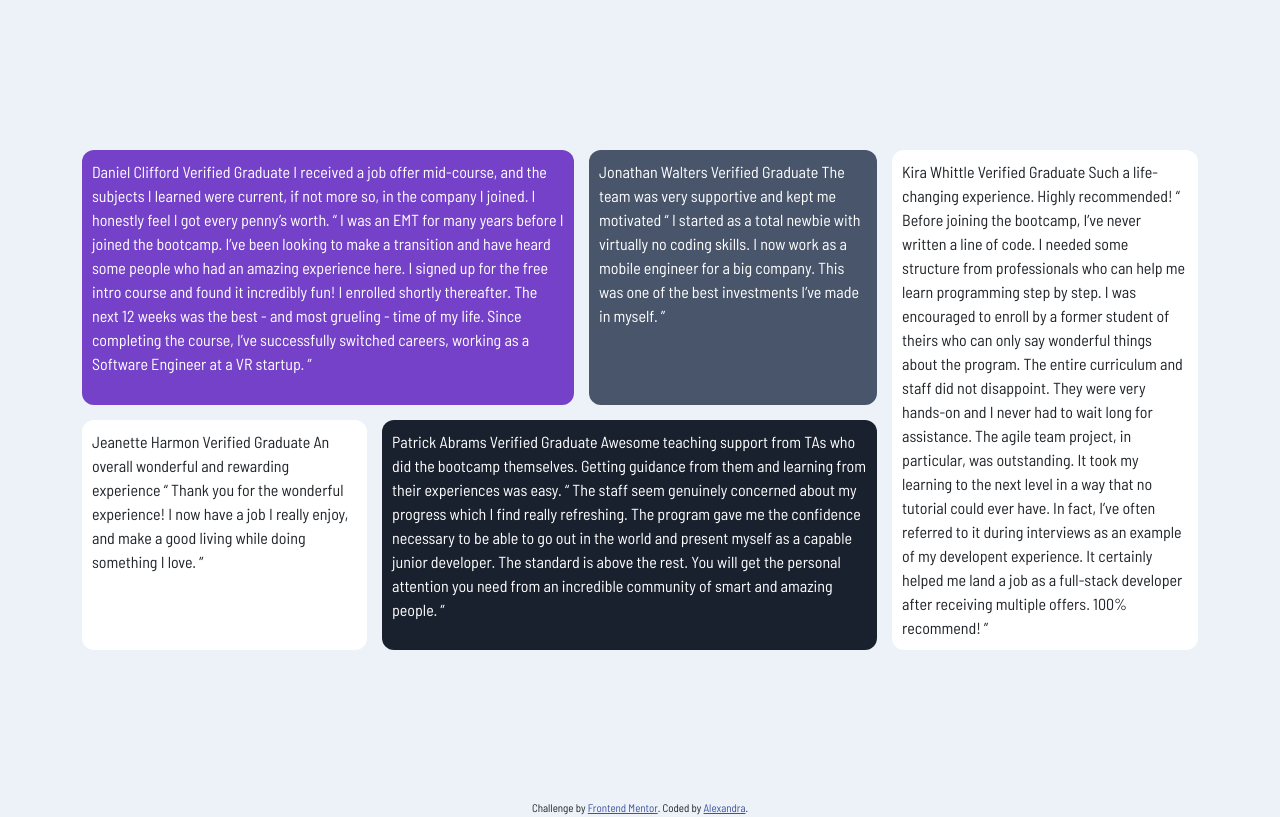
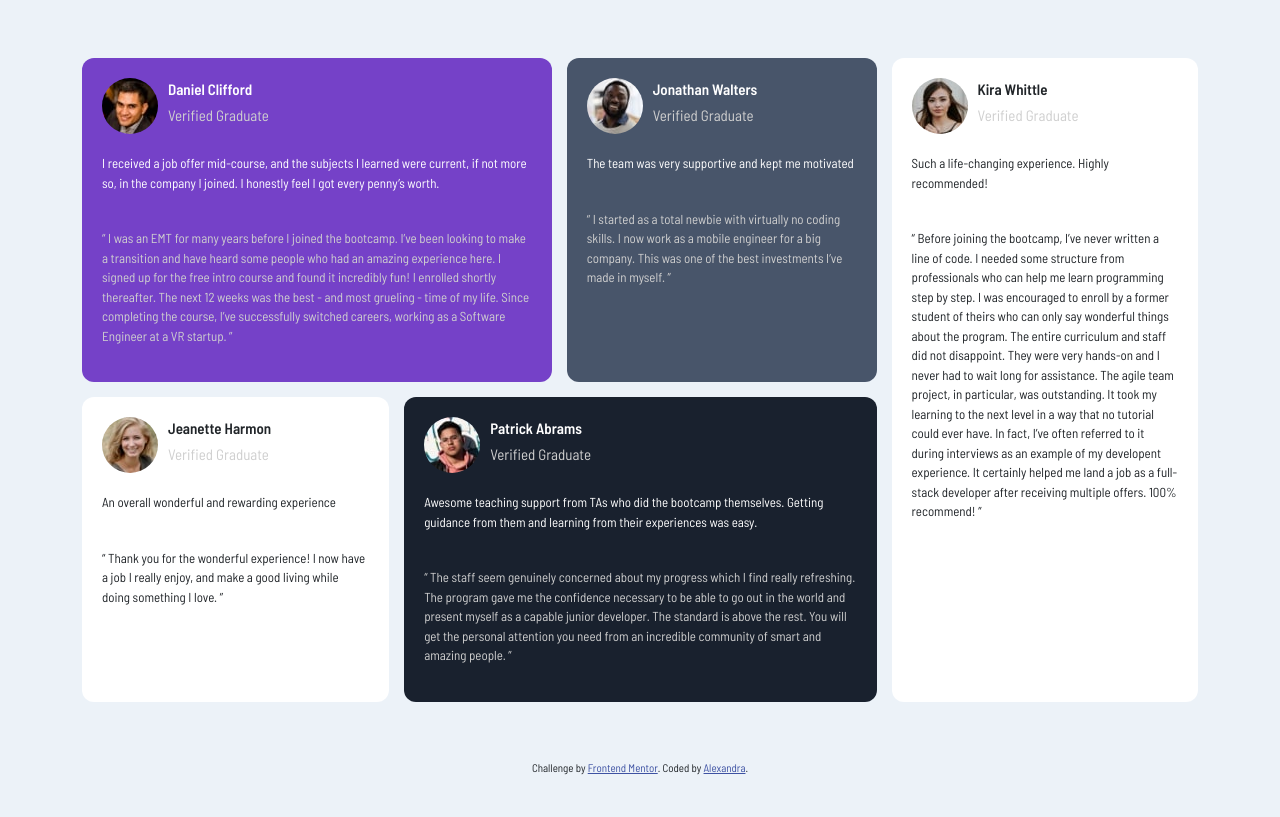
Before and after one commit to AlexandraTnd/Frontend-Mentor---Testimonials-grid-section, a plain HTML site: page index.html in a window 1280 px wide. Drawn offline with nearby package versions, Linux system fonts and the light colour scheme.

Commit message:
add imgs and style

```diff
--- a/index.html
+++ b/index.html
@@ -36,55 +36,89 @@
 <body>
   <main class="d-flex align-items-center">
     <div class="container">
-      <div class="box1">
-        Daniel Clifford
-        Verified Graduate
-
+      <div class="box1 box">
+        <div class="box-header">
+          <img src="./images/image-daniel.jpg" alt="profile picture">
+          <div class="d-flex flex-column justify-content-center">
+            <h1>Daniel Clifford</h1>
+            <h2>Verified Graduate</h2>
+          </div>
+        </div>
+        <p class="title">
           I received a job offer mid-course, and the subjects I learned were current, if not more so,
           in the company I joined. I honestly feel I got every penny’s worth.
-
+        </p>
+        <p class="description gray-color">
           “ I was an EMT for many years before I joined the bootcamp. I’ve been looking to make a
           transition and have heard some people who had an amazing experience here. I signed up
           for the free intro course and found it incredibly fun! I enrolled shortly thereafter.
           The next 12 weeks was the best - and most grueling - time of my life. Since completing
           the course, I’ve successfully switched careers, working as a Software Engineer at a VR startup. ”
+        </p>
       </div>
-      <div class="box2">
-        Jonathan Walters
-        Verified Graduate
-
+      <div class="box2 box">
+        <div class="box-header">
+          <img src="./images/image-jonathan.jpg" alt="profile picture">
+          <div class="d-flex flex-column justify-content-center">
+            <h1>Jonathan Walters</h1>
+            <h2>Verified Graduate</h2>
+          </div>
+        </div>
+        <p class="title">
           The team was very supportive and kept me motivated
-
+        </p>
+        <p class="description gray-color">
           “ I started as a total newbie with virtually no coding skills. I now work as a mobile engineer
           for a big company. This was one of the best investments I’ve made in myself. ”
+        </p>
       </div>
-      <div class="box3">
-        Jeanette Harmon
-        Verified Graduate
-
+      <div class="box3 box">
+        <div class="box-header">
+          <img src="./images/image-jeanette.jpg" alt="profile picture">
+          <div class="d-flex flex-column justify-content-center">
+            <h1>Jeanette Harmon</h1>
+            <h2>Verified Graduate</h2>
+          </div>
+        </div>
+        <p class="title">
           An overall wonderful and rewarding experience
-
+        </p>
+        <p class="description">
           “ Thank you for the wonderful experience! I now have a job I really enjoy, and make a good living
           while doing something I love. ”
+        </p>
       </div>
-      <div class="box4">
-        Patrick Abrams
-        Verified Graduate
-
+      <div class="box4 box">
+        <div class="box-header">
+          <img src="./images/image-patrick.jpg" alt="profile picture">
+          <div class="d-flex flex-column justify-content-center">
+            <h1>Patrick Abrams</h1>
+            <h2>Verified Graduate</h2>
+          </div>
+        </div>
+        <p class="title">
           Awesome teaching support from TAs who did the bootcamp themselves. Getting guidance from them and
           learning from their experiences was easy.
-
+        </p>
+        <p class="description gray-color">
           “ The staff seem genuinely concerned about my progress which I find really refreshing. The program
           gave me the confidence necessary to be able to go out in the world and present myself as a capable
           junior developer. The standard is above the rest. You will get the personal attention you need from
           an incredible community of smart and amazing people. ”
+        </p>
       </div>
-      <div class="box5">
-        Kira Whittle
-        Verified Graduate
-
+      <div class="box5 box">
+        <div class="box-header">
+          <img src="./images/image-kira.jpg" alt="profile picture">
+          <div class="d-flex flex-column justify-content-center">
+            <h1>Kira Whittle</h1>
+            <h2>Verified Graduate</h2>
+          </div>
+        </div>
+        <p class="title">
           Such a life-changing experience. Highly recommended!
-
+        </p>
+        <p class="description">
           “ Before joining the bootcamp, I’ve never written a line of code. I needed some structure from
           professionals who can help me learn programming step by step. I was encouraged to enroll by a former
           student of theirs who can only say wonderful things about the program. The entire curriculum and staff
@@ -93,6 +127,7 @@
           could ever have. In fact, I’ve often referred to it during interviews as an example of my developent
           experience. It certainly helped me land a job as a full-stack developer after receiving multiple offers.
           100% recommend! ”
+        </p>
       </div>
     </div>
   </main>
--- a/style.css
+++ b/style.css
@@ -5,44 +5,46 @@
 body {
     background-color: hsl(210, 46%, 95%);
     font-family: 'Barlow Semi Condensed';
+    font-size: 13px;
+}
+
+main {
+    height: 95vh;
+}
+
+.box {
+    border-radius: 12px;
+    padding: 10px;
+    display: flex;
+    flex-direction: column;
 }
 
 .box1 {
     grid-area: box1;
     color: white;
     background-color: hsl(263, 55%, 52%);
-    border-radius: 12px;
-    padding: 10px;
 }
 
 .box2 {
     grid-area: box2;
     background-color: hsl(217, 19%, 35%);
     color: white;
-    border-radius: 12px;
-    padding: 10px;
 }
 
 .box3 {
     grid-area: box3;
     background-color: white;
-    border-radius: 12px;
-    padding: 10px;
 }
 
 .box4 {
     grid-area: box4;
     background-color: hsl(219, 29%, 14%);
     color: white;
-    border-radius: 12px;
-    padding: 10px;
 }
 
 .box5 {
     grid-area: box5;
     background-color: white;
-    border-radius: 12px;
-    padding: 10px;
 }
 
 .container {
@@ -53,6 +55,37 @@ body {
     'box3 box4 box4 box5';
 }
 
-main {
-    height: 100vh;
+.box-header {
+    display: flex;
+    margin: 10px;
 }
+
+img {
+    border-radius: 50%;
+    margin-right: 10px;
+    width: 56px;
+    height: 56px;
+}
+
+h1 {
+    font-size: 15px;
+    font-weight: 600;
+}
+
+h2 {
+    font-size: 15px;
+    font-weight: 400;
+    color: hsl(0, 0%, 81%);
+}
+
+p {
+    padding: 10px;
+}
+
+.title {
+    font-weight: 600px;
+}
+
+.gray-color {
+    color: hsl(0, 0%, 81%);
+}
```
Lines whose indentation alone changed are shown as unchanged.
